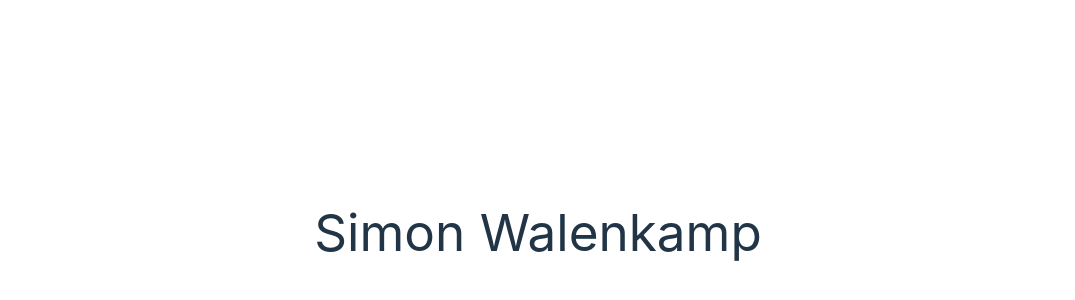
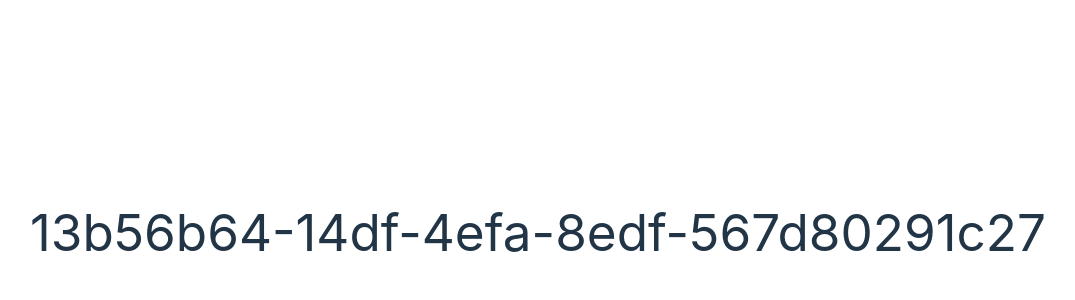
Before and after one commit to simonwalenkamp/walenkamp, a Vue app: page /guid-generator in a window 1280 px wide. Shown: the part 168-468 px from the top of the page, without its empty margins (102-1177 px from the left). Built offline with nearby package versions, Linux system fonts and the light colour scheme.

Commit message:
Add routing

```diff
--- a/package.json
+++ b/package.json
@@ -9,7 +9,8 @@
     "preview": "vite preview"
   },
   "dependencies": {
-    "vue": "^3.4.37"
+    "vue": "^3.4.37",
+    "vue-router": "^4.4.5"
   },
   "devDependencies": {
     "@vitejs/plugin-vue": "^5.1.2",
--- a/src/App.vue
+++ b/src/App.vue
@@ -1,7 +1,6 @@
 <script setup lang="ts">
-import Home from "./components/Home.vue";
 </script>
 
 <template>
-  <Home/>
+  <RouterView/>
 </template>
--- a/src/main.ts
+++ b/src/main.ts
@@ -1,6 +1,7 @@
 import { createApp } from 'vue'
 import App from './App.vue'
 import './index.css'
+import router from './router'
 
 
-createApp(App).mount('#app')
+createApp(App).use(router).mount('#app')
--- /dev/null
+++ b/src/pages/GuidGenerator.vue
@@ -0,0 +1,8 @@
+<script setup lang="ts">
+import { ref } from 'vue';
+    const guid = ref(crypto.randomUUID());
+</script>
+
+<template>
+    <h1>{{ guid }}</h1>
+</template>
--- /dev/null
+++ b/src/router/index.ts
@@ -0,0 +1,20 @@
+import { createRouter, createWebHistory } from 'vue-router';
+import Home from '../pages/Home.vue';
+
+const router = createRouter({
+    history: createWebHistory(import.meta.env.BASE_URL),
+    routes: [
+        {
+            path: '/',
+            name: 'home',
+            component: Home,
+        },
+        {
+            path: '/guid-generator',
+            name: 'guid-genrator',
+            component: () => import('../pages/GuidGenerator.vue'),
+        }
+    ],
+});
+
+export default router;
```
Also changed, not shown: src/pages/Home.vue (renamed from src/components/Home.vue), 1 other file (tests, documents, lock files or other folders).
